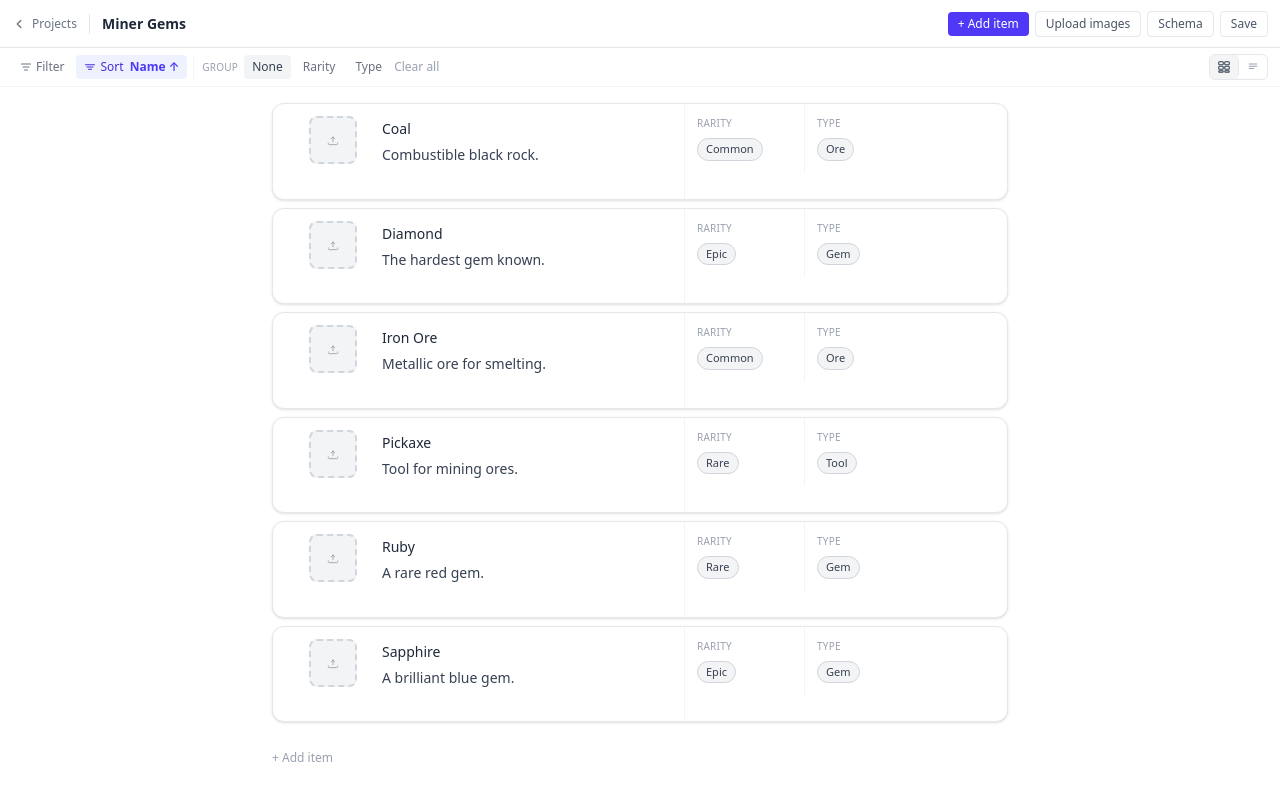
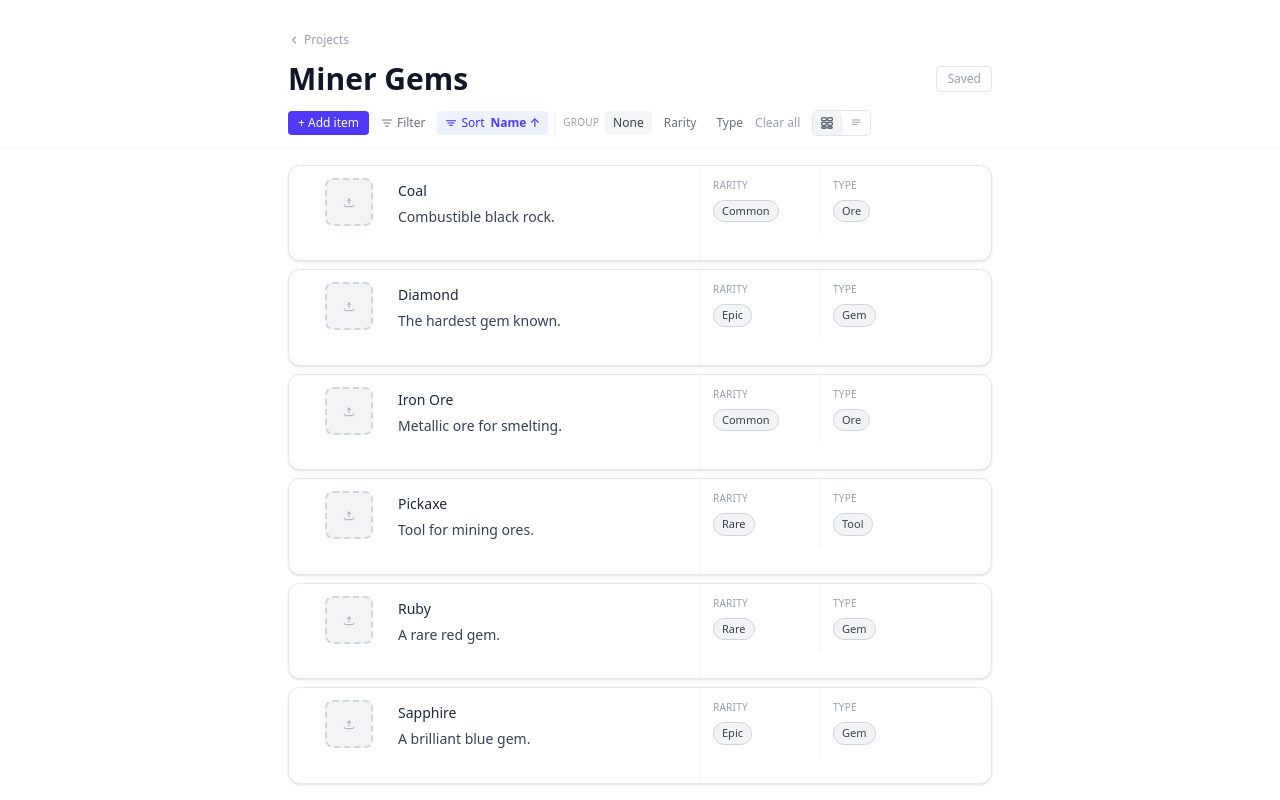
Before and after one commit to piotrweber/stash, a React (Vite) app: page / in a window 1280 px wide. Both pictures are taken after a click on the button "Load sample". Built offline with nearby package versions, Linux system fonts and the light colour scheme.

Commit message:
New compact header

```diff
--- a/src/App.tsx
+++ b/src/App.tsx
@@ -1,6 +1,5 @@
 import { useState, useEffect } from 'react'
 import { useCollectionStore } from './store/collectionStore'
-import { Topbar } from './components/shared/Topbar'
 import { TableView } from './components/table/TableView'
 import { ProjectsView } from './components/projects/ProjectsView'
 import { SchemaEditor } from './components/sidebar/SchemaEditor'
@@ -8,9 +7,8 @@ import { SchemaEditor } from './components/sidebar/SchemaEditor'
 export default function App() {
   const [screen, setScreen] = useState<'projects' | 'project'>('projects')
   const [showSchema, setShowSchema] = useState(false)
-  const { collection, saveProject, addItem, openProject, closeProject } = useCollectionStore()
+  const { saveProject, openProject } = useCollectionStore()
 
-  // Keyboard shortcuts
   useEffect(() => {
     const handler = (e: KeyboardEvent) => {
       if ((e.metaKey || e.ctrlKey) && e.key === 's') {
@@ -33,24 +31,16 @@ export default function App() {
     setShowSchema(false)
   }
 
-  const handleAddItem = () => {
-    if (!collection) return
-    addItem({ name: 'New item', description: '', imagePath: '', fields: {}, canvas: { x: 80, y: 80 } })
-  }
-
   return (
     <div className="flex flex-col h-screen bg-white overflow-hidden">
-      {screen === 'project' && (
-        <Topbar
-          onGoToProjects={handleGoToProjects}
-          onAddItem={handleAddItem}
-          onShowSchema={() => setShowSchema(true)}
-        />
-      )}
-
       <div className="flex flex-1 min-h-0">
         {screen === 'projects' && <ProjectsView onOpen={handleOpenProject} />}
-        {screen === 'project' && <TableView />}
+        {screen === 'project' && (
+          <TableView
+            onGoToProjects={handleGoToProjects}
+            onShowSchema={() => setShowSchema(true)}
+          />
+        )}
       </div>
 
       {showSchema && <SchemaEditor onClose={() => setShowSchema(false)} />}
--- a/src/components/shared/FilterSortBar.tsx
+++ b/src/components/shared/FilterSortBar.tsx
@@ -20,6 +20,7 @@ interface FilterSortBarProps {
   onGroupByChange?: (fieldId: string | null) => void
   groupableFields?: SortableField[]
   endSlot?: React.ReactNode
+  bare?: boolean
 }
 
 function opsForField(field: FilterableField | undefined): Op[] {
@@ -43,6 +44,7 @@ export function FilterSortBar({
   filters, onFiltersChange,
   groupBy, onGroupByChange, groupableFields,
   endSlot,
+  bare = false,
 }: FilterSortBarProps) {
   const [showFilter, setShowFilter] = useState(false)
   const [showSort, setShowSort] = useState(false)
@@ -73,10 +75,10 @@ export function FilterSortBar({
   const sortLabel = sortBy ? (sortFields.find((f) => f.id === sortBy)?.name ?? sortBy) : null
   const hasActive = filters.length > 0 || !!sortBy || !!groupBy
 
-  return (
-    <div className="border-b border-gray-100 bg-white shrink-0">
+  const inner = (
+    <>
       {/* Toolbar row */}
-      <div className="flex items-center gap-1 px-3 py-1.5 flex-wrap">
+      <div className="flex items-center gap-1 flex-wrap">
         {/* Filter button */}
         <button
           onClick={() => { setShowFilter((v) => !v); setShowSort(false) }}
@@ -165,7 +167,7 @@ export function FilterSortBar({
 
       {/* Filter panel */}
       {showFilter && (
-        <div className="px-3 pb-2 flex flex-col gap-1.5">
+        <div className="pt-1.5 pb-1.5 flex flex-col gap-1.5">
           {filters.map((filter, idx) => {
             const field = filterFields.find((f) => f.id === filter.fieldId)
             const ops = opsForField(field)
@@ -252,7 +254,7 @@ export function FilterSortBar({
 
       {/* Sort panel */}
       {showSort && (
-        <div className="px-3 pb-2 flex items-center gap-2">
+        <div className="pt-1.5 pb-1.5 flex items-center gap-2">
           <select
             value={sortBy ?? ''}
             onChange={(e) => onSortChange(e.target.value || null, sortDir)}
@@ -288,6 +290,14 @@ export function FilterSortBar({
           )}
         </div>
       )}
+    </>
+  )
+
+  if (bare) return <>{inner}</>
+
+  return (
+    <div className="border-b border-gray-100 bg-white shrink-0 px-3 py-1.5">
+      {inner}
     </div>
   )
 }
--- a/src/components/shared/Topbar.tsx
+++ b/src/components/shared/Topbar.tsx
@@ -2,11 +2,9 @@ import { useCollectionStore } from '../../store/collectionStore'
 
 interface TopbarProps {
   onGoToProjects: () => void
-  onAddItem: () => void
-  onShowSchema: () => void
 }
 
-export function Topbar({ onGoToProjects, onAddItem, onShowSchema }: TopbarProps) {
+export function Topbar({ onGoToProjects }: TopbarProps) {
   const { collection, isDirty, saveProject } = useCollectionStore()
 
   const handleSave = () => {
@@ -21,88 +19,30 @@ export function Topbar({ onGoToProjects, onAddItem, onShowSchema }: TopbarProps)
     URL.revokeObjectURL(url)
   }
 
-  const handleUploadImages = () => {
-    if (!collection) return
-    const input = document.createElement('input')
-    input.type = 'file'
-    input.accept = 'image/*'
-    input.multiple = true
-    input.onchange = async () => {
-      const files = Array.from(input.files ?? [])
-      if (!files.length) return
-      for (let i = 0; i < files.length; i++) {
-        const file = files[i]
-        const dataUrl = await new Promise<string>((resolve) => {
-          const reader = new FileReader()
-          reader.onload = () => resolve(reader.result as string)
-          reader.readAsDataURL(file)
-        })
-        useCollectionStore.getState().addItem({
-          name: file.name.replace(/\.[^.]+$/, ''),
-          description: '',
-          imagePath: dataUrl,
-          fields: {},
-          canvas: { x: 80 + (i % 8) * 140, y: 80 + Math.floor(i / 8) * 160 },
-        })
-      }
-    }
-    input.click()
-  }
-
   return (
-    <div className="h-12 bg-white border-b border-gray-200 flex items-center px-3 gap-3 shrink-0 select-none">
-      {/* Back to projects */}
+    <div className="h-10 bg-white border-b border-gray-100 flex items-center px-4 shrink-0 select-none">
       <button
         onClick={onGoToProjects}
-        className="flex items-center gap-1.5 text-xs text-gray-500 hover:text-gray-800 transition-colors"
+        className="flex items-center gap-1 text-xs text-gray-400 hover:text-gray-700 transition-colors"
       >
-        <svg width="14" height="14" viewBox="0 0 16 16" fill="none">
+        <svg width="13" height="13" viewBox="0 0 16 16" fill="none">
           <path d="M10 12L6 8l4-4" stroke="currentColor" strokeWidth="1.5" strokeLinecap="round" strokeLinejoin="round"/>
         </svg>
         Projects
       </button>
 
-      <div className="w-px h-5 bg-gray-200" />
-
-      {/* Project name + dirty */}
-      <div className="flex items-center gap-1.5 min-w-0">
-        <span className="font-semibold text-sm text-gray-800 truncate max-w-48">
-          {collection?.meta.name ?? ''}
-        </span>
       {isDirty && (
-          <span className="w-2 h-2 rounded-full bg-amber-400 shrink-0" title="Unsaved changes" />
+        <span className="ml-3 w-1.5 h-1.5 rounded-full bg-amber-400 shrink-0" title="Unsaved changes" />
       )}
-      </div>
 
       <div className="flex-1" />
 
-      {/* Actions */}
-      <div className="flex items-center gap-1.5">
-        <button
-          onClick={onAddItem}
-          className="px-2.5 py-1 text-xs font-medium bg-indigo-600 text-white rounded hover:bg-indigo-700 transition-colors"
-        >
-          + Add item
-        </button>
-        <button
-          onClick={handleUploadImages}
-          className="px-2.5 py-1 text-xs font-medium text-gray-600 border border-gray-200 rounded hover:bg-gray-50 transition-colors"
-        >
-          Upload images
-        </button>
-        <button
-          onClick={onShowSchema}
-          className="px-2.5 py-1 text-xs font-medium text-gray-600 border border-gray-200 rounded hover:bg-gray-50 transition-colors"
-        >
-          Schema
-        </button>
       <button
         onClick={handleSave}
-          className="px-2.5 py-1 text-xs font-medium text-gray-600 border border-gray-200 rounded hover:bg-gray-50 transition-colors"
+        className="text-xs text-gray-400 hover:text-gray-700 transition-colors"
       >
         Save
       </button>
     </div>
-    </div>
   )
 }
--- a/src/components/table/TableView.tsx
+++ b/src/components/table/TableView.tsx
@@ -18,8 +18,13 @@ import type { Item, Field, Collection } from '../../types/collection'
 
 // ─── Top-level view ──────────────────────────────────────────────────────────
 
-export function TableView() {
-  const { collection, addItem, updateItem, setTableState } = useCollectionStore()
+interface TableViewProps {
+  onGoToProjects: () => void
+  onShowSchema: () => void
+}
+
+export function TableView({ onGoToProjects, onShowSchema }: TableViewProps) {
+  const { collection, addItem, updateItem, setTableState, renameProject, saveProject, isDirty } = useCollectionStore()
   const [viewMode, setViewMode] = useState<'catalogue' | 'focus'>('catalogue')
   const [groupBy, setGroupBy] = useState<string | null>(null)
   const [draggingId, setDraggingId] = useState<string | null>(null)
@@ -123,8 +128,61 @@ export function TableView() {
       onDragEnd={handleDragEnd}
     >
       <div className="flex-1 flex flex-col min-h-0">
-        {viewMode === 'catalogue' ? (
+
+        {/* ── Fixed header ── */}
+        <div className="shrink-0 bg-white border-b border-gray-100">
+          <div className="max-w-3xl mx-auto px-8 pt-8 pb-3">
+            {/* Back link */}
+            <button
+              onClick={onGoToProjects}
+              className="flex items-center gap-1 text-xs text-gray-400 hover:text-gray-700 transition-colors mb-3"
+            >
+              <svg width="12" height="12" viewBox="0 0 16 16" fill="none">
+                <path d="M10 12L6 8l4-4" stroke="currentColor" strokeWidth="1.5" strokeLinecap="round" strokeLinejoin="round"/>
+              </svg>
+              Projects
+            </button>
+
+            {/* Title row */}
+            <div className="flex items-center gap-3">
+              <ProjectTitleInput
+                value={collection.meta.name}
+                onSave={(name) => renameProject(name)}
+              />
+              <button
+                onClick={() => {
+                  const json = saveProject()
+                  if (!json || !collection) return
+                  const blob = new Blob([json], { type: 'application/json' })
+                  const url = URL.createObjectURL(blob)
+                  const a = document.createElement('a')
+                  a.href = url
+                  a.download = `${collection.meta.name}.json`
+                  a.click()
+                  URL.revokeObjectURL(url)
+                }}
+                className={`shrink-0 text-xs px-2.5 py-1 rounded border transition-colors ${
+                  isDirty
+                    ? 'border-amber-300 text-amber-600 hover:bg-amber-50'
+                    : 'border-gray-200 text-gray-400 hover:border-gray-300 hover:text-gray-600'
+                }`}
+              >
+                {isDirty ? 'Save' : 'Saved'}
+              </button>
+            </div>
+
+            {/* Controls row */}
+            <div className="flex items-center gap-1 mt-3 flex-wrap">
+              {viewMode === 'catalogue' && (
+                <button
+                  onClick={() => addItem({ name: 'New item', description: '', imagePath: '', fields: {}, canvas: { x: 0, y: 0 } })}
+                  className="flex items-center gap-1 px-2.5 py-1 text-xs font-medium bg-indigo-600 text-white rounded hover:bg-indigo-700 transition-colors"
+                >
+                  + Add item
+                </button>
+              )}
               <FilterSortBar
+                bare
                 sortFields={sortFields}
                 filterFields={filterFields}
                 schemaFields={fields}
@@ -138,13 +196,16 @@ export function TableView() {
                 groupableFields={groupableFields}
                 endSlot={<ViewModeToggle mode={viewMode} onChange={setViewMode} />}
               />
-        ) : (
-          <FocusModeBar onExit={() => setViewMode('catalogue')} toggle={<ViewModeToggle mode={viewMode} onChange={setViewMode} />} />
-        )}
+            </div>
+          </div>
+        </div>
 
         <div className="flex-1 overflow-y-auto">
+          <div className="max-w-3xl mx-auto px-8">
+
+            {/* ── Content ── */}
             {viewMode === 'focus' ? (
-            <div className="max-w-2xl mx-auto py-8 px-8 flex flex-col">
+              <div className="py-6 flex flex-col">
                 {grouped ? (
                   grouped.map(({ key, items }) => (
                     <div key={key}>
@@ -169,7 +230,7 @@ export function TableView() {
                 )}
               </div>
             ) : (
-            <div className="max-w-3xl mx-auto py-4 px-4 flex flex-col gap-6">
+              <div className="pt-4 pb-8 flex flex-col gap-6">
                 {grouped ? (
                   <>
                     {grouped.map(({ key, items }) => (
@@ -185,7 +246,6 @@ export function TableView() {
                         collection={collection}
                       />
                     ))}
-                  {groupField && <AddCategoryRow field={groupField} />}
                   </>
                 ) : (
                   <div className="flex flex-col gap-2">
@@ -200,15 +260,10 @@ export function TableView() {
                     ))}
                   </div>
                 )}
-
-              <button
-                onClick={() => addItem({ name: 'New item', description: '', imagePath: '', fields: {}, canvas: { x: 0, y: 0 } })}
-                className="text-xs text-gray-400 hover:text-indigo-600 transition-colors text-left py-1"
-              >
-                + Add item
-              </button>
               </div>
             )}
+
+          </div>
         </div>
       </div>
 
@@ -1061,3 +1116,59 @@ function FocusTextarea({ value, onSave, placeholder = '' }: {
     />
   )
 }
+
+// ─── Project title input ──────────────────────────────────────────────────────
+
+function ProjectTitleInput({ value, onSave }: { value: string; onSave: (v: string) => void }) {
+  const [draft, setDraft] = useState(value)
+  useEffect(() => { setDraft(value) }, [value])
+
+  return (
+    <input
+      value={draft}
+      onChange={(e) => setDraft(e.target.value)}
+      onBlur={() => { if (draft.trim() && draft !== value) onSave(draft.trim()) }}
+      onKeyDown={(e) => {
+        if (e.key === 'Enter') { e.preventDefault(); (e.target as HTMLInputElement).blur() }
+        if (e.key === 'Escape') { setDraft(value); (e.target as HTMLInputElement).blur() }
+      }}
+      className="block w-full bg-transparent border-none outline-none text-3xl font-bold text-gray-900 placeholder-gray-300 leading-tight"
+      placeholder="Untitled"
+    />
+  )
+}
+
+// ─── Upload images button ─────────────────────────────────────────────────────
+
+function UploadImagesButton() {
+  const { addItem } = useCollectionStore()
+
+  const handleClick = () => {
+    const input = document.createElement('input')
+    input.type = 'file'
+    input.accept = 'image/*'
+    input.multiple = true
+    input.onchange = async () => {
+      const files = Array.from(input.files ?? [])
+      for (let i = 0; i < files.length; i++) {
+        const file = files[i]
+        const dataUrl = await new Promise<string>((resolve) => {
+          const reader = new FileReader()
+          reader.onload = () => resolve(reader.result as string)
+          reader.readAsDataURL(file)
+        })
+        addItem({ name: file.name.replace(/\.[^.]+$/, ''), description: '', imagePath: dataUrl, fields: {}, canvas: { x: 0, y: 0 } })
+      }
+    }
+    input.click()
+  }
+
+  return (
+    <button
+      onClick={handleClick}
+      className="px-2.5 py-1 text-xs font-medium text-gray-500 hover:text-gray-800 hover:bg-gray-100 rounded transition-colors"
+    >
+      Upload images
+    </button>
+  )
+}
--- a/src/store/collectionStore.ts
+++ b/src/store/collectionStore.ts
@@ -15,6 +15,7 @@ interface CollectionStore {
   collection: Collection | null
 
   // Project management
+  renameProject: (name: string) => void
   createBlankProject: (name: string) => void
   createProjectFromCsv: (name: string, csvText: string) => void
   createProjectFromImages: (name: string, images: { name: string; dataUrl: string }[]) => void
@@ -117,6 +118,13 @@ export const useCollectionStore = create<CollectionStore>((set, get) => ({
   activeProjectId: null,
   isDirty: false,
   collection: null,
+
+  renameProject: (name) =>
+    set((s) => {
+      if (!s.collection) return s
+      const updated = touch({ ...s.collection, meta: { ...s.collection.meta, name } })
+      return sync(s, updated)
+    }),
 
   createBlankProject: (name) => {
     const col = emptyCollection(name)
```
Lines whose indentation alone changed are shown as unchanged.
